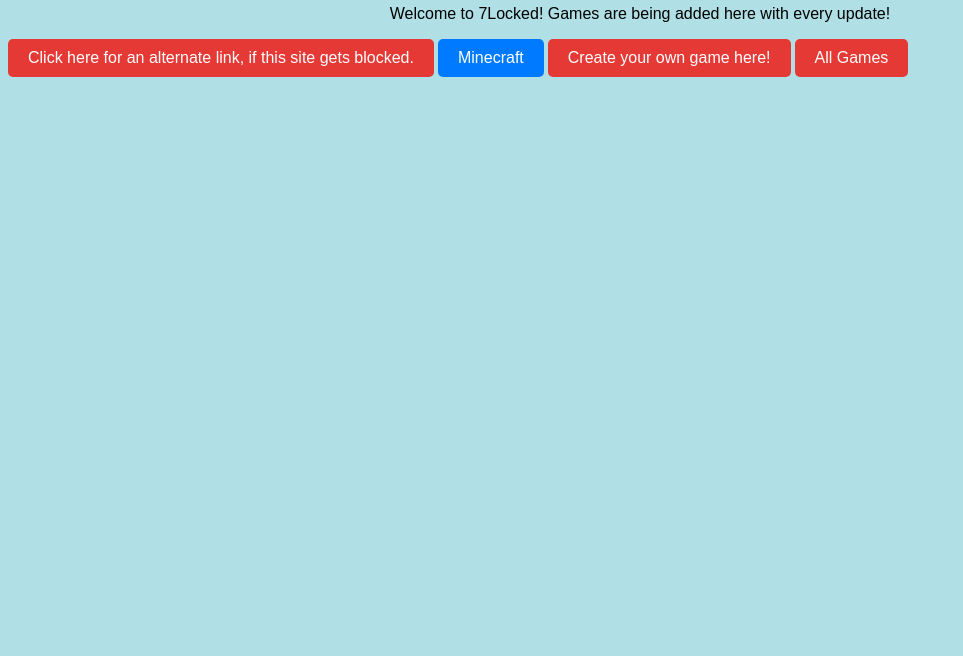
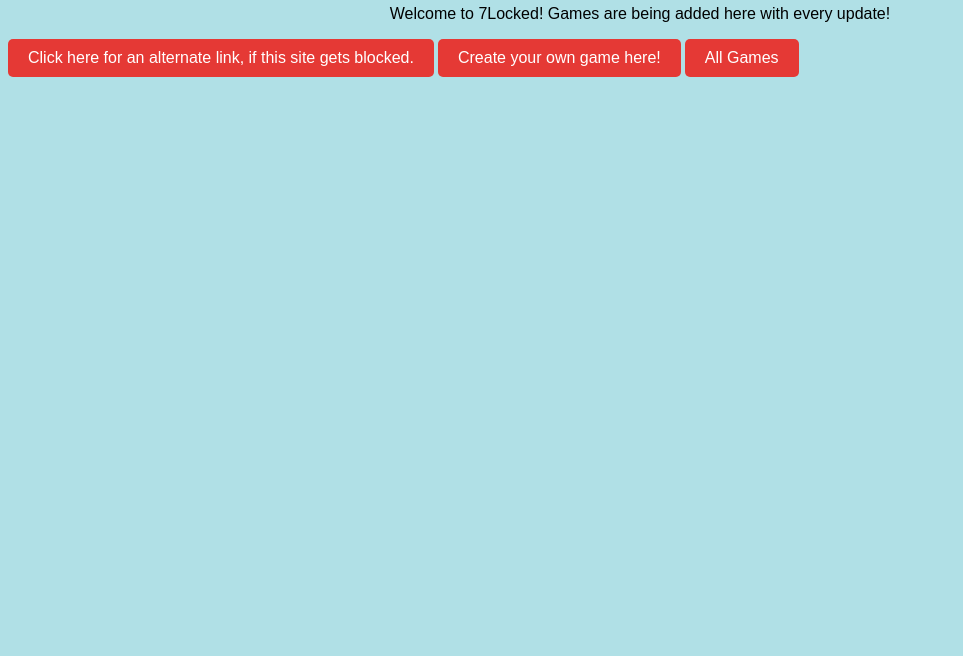
Before and after one commit to 7Locked/7locked.github.io, a plain HTML site: page index.html in a window 1280 px wide. Shown: the part 144-800 px from the top of the page, without its empty margins (0-963 px from the left). Drawn offline with Linux system fonts and the light colour scheme.

Commit message:
Update index.html

```diff
--- a/index.html
+++ b/index.html
@@ -9,7 +9,6 @@
     <h1>7Locked Github Edition (GE) Alpha</h1>
     <p style="font-family:arial">Welcome to 7Locked! Games are being added here with every update!</p>
     <a href="https://7locked.github.io/devpages/misc/redirectForNew.html" class="button2">Click here for an alternate link, if this site gets blocked.</a>
-    <a href="https://7locked.github.io/all-games/minecraft-main.html" class="button">Minecraft</a>
    <a href="https://7locked.github.io/gamecreation.html" class="button2">Create your own game here!</a>
      <a href="https://7locked.github.io/all-games.html" class="button2">All Games</a>
   </body>
```
